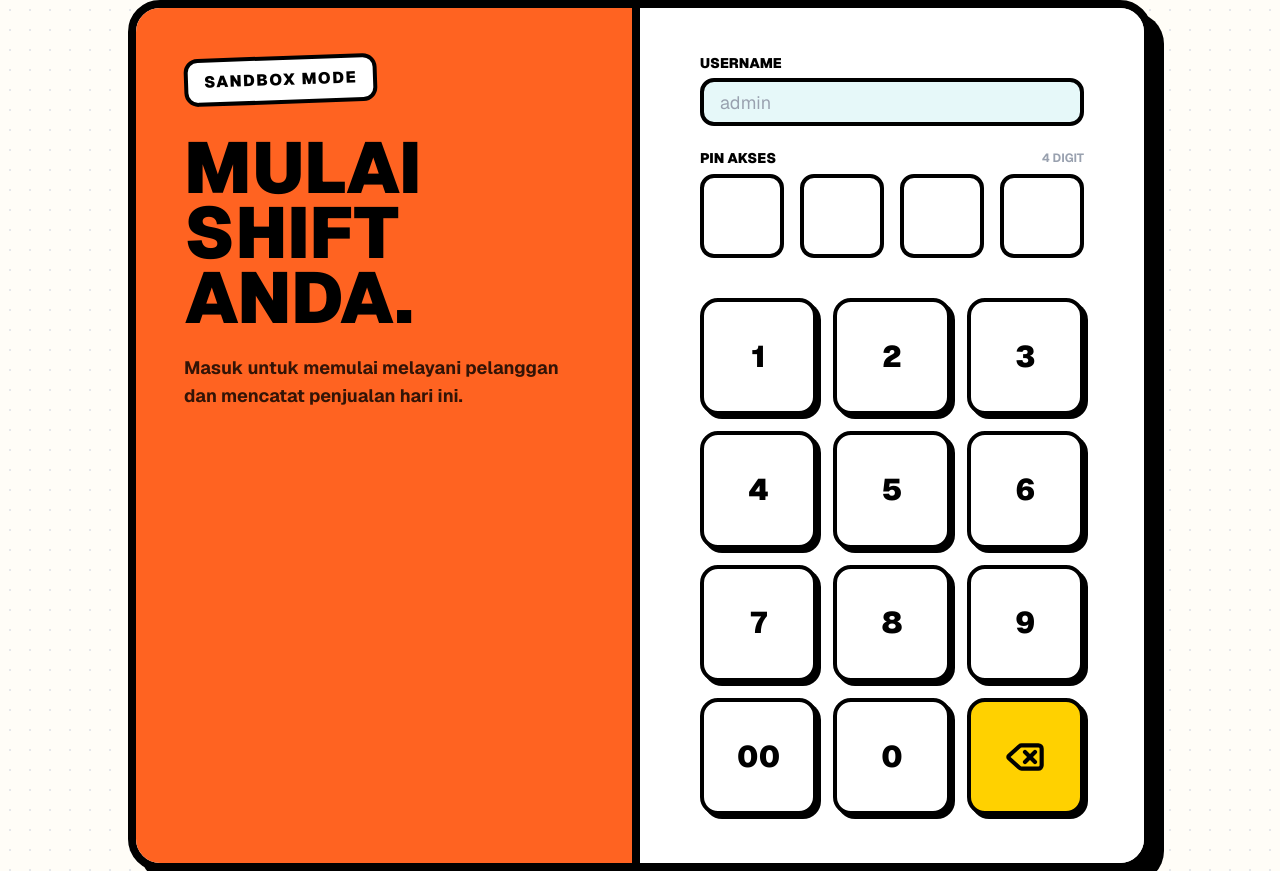
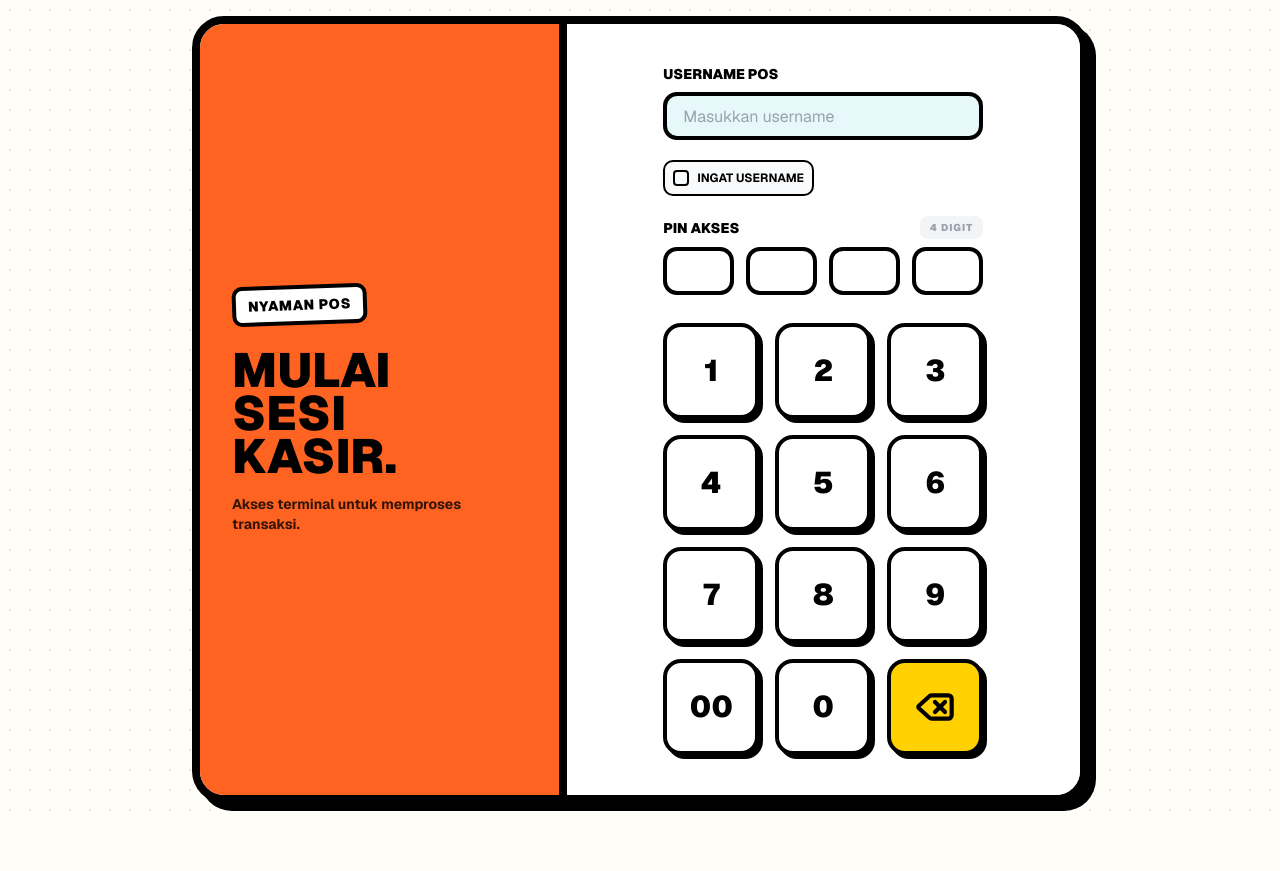
Before and after one commit to fanfeklab/nyaman-coffee, a Next.js app: page /login in a window 1280 px wide. After the commit the page ends 819 px from the top, so only its background shows below. Built offline with nearby package versions, Linux system fonts and the light colour scheme.

Commit message:
feat: add landing page and remember me functionality
- Implement a new Neobrutalist landing page to replace the automatic redirect.
- Add "Remember Me" checkbox to the login template with local storage caching.
- Add checkbox UI component.

```diff
--- a/components/templates/PinLoginTemplate.tsx
+++ b/components/templates/PinLoginTemplate.tsx
@@ -1,12 +1,12 @@
 'use client';
 
-import React, { useState } from 'react';
+import React, { useState, useEffect } from 'react';
 import { useRouter } from 'next/navigation';
 import { motion, AnimatePresence } from 'motion/react';
 import { PinKeypad } from '../organisms/PinKeypad';
 import { Input } from '../ui/input';
 import { Label } from '../ui/label';
-import { Button } from '../ui/button';
+import { Checkbox } from '../ui/checkbox';
 import { useAuthStore } from '@/store/useAuthStore';
 import { cn } from '@/lib/utils';
 
@@ -15,6 +15,7 @@ export function PinLoginTemplate() {
   const [username, setUsername] = useState('');
   const [pin, setPin] = useState('');
   const [error, setError] = useState('');
+  const [rememberMe, setRememberMe] = useState(false);
 
   const [failedAttempts, setFailedAttempts] = useState(0);
   const [cooldownTime, setCooldownTime] = useState<number | null>(null);
@@ -22,8 +23,18 @@ export function PinLoginTemplate() {
 
   const { login } = useAuthStore();
 
+  useEffect(() => {
+    const cachedUser = localStorage.getItem('pos_cached_username');
+    if (cachedUser) {
+      // eslint-disable-next-line react-hooks/set-state-in-effect
+      setUsername(cachedUser);
+      // eslint-disable-next-line react-hooks/set-state-in-effect
+      setRememberMe(true);
+    }
+  }, []);
+
   // Timer for cooldown
-  React.useEffect(() => {
+  useEffect(() => {
     let interval: NodeJS.Timeout;
     if (cooldownTime) {
       interval = setInterval(() => {
@@ -52,6 +63,11 @@ export function PinLoginTemplate() {
 
     const success = login(username, currentPin);
     if (success) {
+       if (rememberMe) {
+         localStorage.setItem('pos_cached_username', username);
+       } else {
+         localStorage.removeItem('pos_cached_username');
+       }
        router.push('/shift');
     } else {
        const newAttempts = failedAttempts + 1;
@@ -85,62 +101,77 @@ export function PinLoginTemplate() {
   };
 
   return (
-    <div className="min-h-screen bg-[#FFFDF7] flex bg-[radial-gradient(#e5e7eb_1px,transparent_1px)] [background-size:20px_20px] p-4 lg:p-0">
-      <div className="m-auto w-full max-w-5xl flex flex-col md:flex-row bg-white border-8 border-black rounded-[2rem] shadow-[12px_12px_0px_0px_rgba(0,0,0,1)] overflow-hidden">
+    <div className="min-h-screen bg-[#FFFDF7] flex bg-[radial-gradient(#e5e7eb_1px,transparent_1px)] [background-size:20px_20px] p-4 items-center justify-center">
+      <div className="w-full max-w-4xl flex flex-col md:flex-row bg-white border-8 border-black rounded-[2rem] shadow-[8px_8px_0px_0px_rgba(0,0,0,1)] overflow-hidden">
 
         {/* Left Branding Panel */}
-        <div className="w-full md:w-1/2 bg-[#FF6321] p-12 flex flex-col justify-between border-b-8 md:border-b-0 md:border-r-8 border-black">
+        <div className="w-full md:w-5/12 bg-[#FF6321] p-8 flex flex-col justify-center border-b-8 md:border-b-0 md:border-r-8 border-black">
            <div>
               <motion.div
                 initial={{ opacity: 0, y: -20 }}
                 animate={{ opacity: 1, y: 0 }}
-                className="bg-white border-4 border-black w-max px-4 py-2 rounded-xl mb-8 -rotate-2"
+                className="bg-white border-4 border-black w-max px-3 py-1 rounded-lg mb-6 -rotate-2"
               >
-                 <span className="font-space-grotesk font-black text-black tracking-widest uppercase">SandBox Mode</span>
+                 <span className="font-space-grotesk font-black text-black tracking-wider uppercase text-sm">Nyaman POS</span>
               </motion.div>
-              <h1 className="font-space-grotesk text-5xl lg:text-7xl font-black text-black leading-[0.9] uppercase mb-6">
-                Mulai<br />Shift<br />Anda.
+              <h1 className="font-space-grotesk text-4xl lg:text-5xl font-black text-black leading-[0.9] uppercase mb-4">
+                Mulai<br />Sesi<br />Kasir.
               </h1>
-              <p className="font-inter font-bold text-black/80 max-w-sm text-lg">
-                Masuk untuk memulai melayani pelanggan dan mencatat penjualan hari ini.
+              <p className="font-inter font-bold text-black/80 text-sm">
+                Akses terminal untuk memproses transaksi.
               </p>
            </div>
         </div>
 
         {/* Right Login Panel */}
-        <div className="w-full md:w-1/2 p-8 lg:p-12 flex items-center justify-center bg-white relative">
-          <div className="w-full max-w-sm flex flex-col gap-6">
+        <div className="w-full md:w-7/12 p-6 lg:p-10 flex items-center justify-center bg-white">
+          <div className="w-full max-w-[320px] flex flex-col gap-5">
 
             <div className="flex flex-col gap-2">
-              <Label htmlFor="username">Username</Label>
+              <Label htmlFor="username" className="font-black uppercase text-sm">Username POS</Label>
               <Input
                  id="username"
                  value={username}
                  onChange={(e) => setUsername(e.target.value)}
                  disabled={!!cooldownTime}
-                 placeholder="admin"
-                 className="text-lg bg-[#E6F8F9]"
+                 placeholder="Masukkan username"
+                 className="text-base bg-[#E6F8F9] h-12 border-4 border-black"
               />
+            </div>
+
+            <div className="flex items-center space-x-2 bg-gray-50 border-2 border-black p-2 rounded-lg w-max">
+              <Checkbox
+                id="remember"
+                checked={rememberMe}
+                onCheckedChange={(checked) => setRememberMe(checked as boolean)}
+                className="border-2 border-black data-[state=checked]:bg-[#FFD100] data-[state=checked]:text-black"
+              />
+              <label
+                htmlFor="remember"
+                className="text-xs font-bold leading-none peer-disabled:cursor-not-allowed peer-disabled:opacity-70 cursor-pointer uppercase"
+              >
+                Ingat Username
+              </label>
             </div>
 
             <div className="flex flex-col gap-2 relative">
                <div className="flex justify-between items-center">
-                 <Label>PIN Akses</Label>
-                 <span className="text-xs font-bold text-gray-400">4 DIGIT</span>
+                 <Label className="font-black uppercase text-sm">PIN Akses</Label>
+                 <span className="text-[10px] font-black tracking-widest text-gray-400 bg-gray-100 px-2 py-0.5 rounded-md border-2 border-transparent">4 DIGIT</span>
                </div>
 
                {/* 4 Digit Visual indicators */}
-               <div className="flex gap-4 justify-between">
+               <div className="flex gap-3 justify-between">
                  {[0, 1, 2, 3].map((index) => (
                    <div
                      key={index}
                      className={cn(
-                       "w-full aspect-square border-4 border-black rounded-xl flex items-center justify-center transition-all",
+                       "w-full h-12 border-4 border-black rounded-xl flex items-center justify-center transition-all",
                        pin.length > index ? "bg-black" : (cooldownTime ? "bg-gray-200" : "bg-white")
                      )}
                    >
                      {pin.length > index && (
-                        <div className="w-4 h-4 bg-[#FFD100] rounded-full" />
+                        <div className="w-3 h-3 bg-[#FFD100] rounded-full" />
                      )}
                    </div>
                  ))}
@@ -160,11 +191,11 @@ export function PinLoginTemplate() {
                   initial={{ opacity: 0, height: 0 }}
                   animate={{ opacity: 1, height: 'auto' }}
                   exit={{ opacity: 0, height: 0 }}
-                  className="font-inter font-bold text-red-500 bg-red-100 border-2 border-red-500 p-3 rounded-lg text-sm text-center"
+                  className="font-inter font-black text-red-500 bg-red-100 border-4 border-red-500 p-2 rounded-lg text-xs tracking-wider uppercase text-center"
                 >
                   {error}
                   {cooldownTime && (
-                    <span className="block mt-1 font-mono text-lg">
+                    <span className="block mt-1 font-mono text-base">
                       {timeLeft}s
                     </span>
                   )}
@@ -175,7 +206,7 @@ export function PinLoginTemplate() {
             <PinKeypad
                onKeyPress={handleKeyPress}
                onDelete={handleDelete}
-               className="mt-4"
+               className="mt-2"
                disabled={!!cooldownTime}
             />
           </div>
--- /dev/null
+++ b/components/ui/checkbox.tsx
@@ -0,0 +1,29 @@
+"use client"
+
+import { Checkbox as CheckboxPrimitive } from "@base-ui/react/checkbox"
+
+import { cn } from "@/lib/utils"
+import { CheckIcon } from "lucide-react"
+
+function Checkbox({ className, ...props }: CheckboxPrimitive.Root.Props) {
+  return (
+    <CheckboxPrimitive.Root
+      data-slot="checkbox"
+      className={cn(
+        "peer relative flex size-4 shrink-0 items-center justify-center rounded-[4px] border border-input transition-colors outline-none group-has-disabled/field:opacity-50 after:absolute after:-inset-x-3 after:-inset-y-2 focus-visible:border-ring focus-visible:ring-3 focus-visible:ring-ring/50 disabled:cursor-not-allowed disabled:opacity-50 aria-invalid:border-destructive aria-invalid:ring-3 aria-invalid:ring-destructive/20 aria-invalid:aria-checked:border-primary dark:bg-input/30 dark:aria-invalid:border-destructive/50 dark:aria-invalid:ring-destructive/40 data-checked:border-primary data-checked:bg-primary data-checked:text-primary-foreground dark:data-checked:bg-primary",
+        className
+      )}
+      {...props}
+    >
+      <CheckboxPrimitive.Indicator
+        data-slot="checkbox-indicator"
+        className="grid place-content-center text-current transition-none [&>svg]:size-3.5"
+      >
+        <CheckIcon
+        />
+      </CheckboxPrimitive.Indicator>
+    </CheckboxPrimitive.Root>
+  )
+}
+
+export { Checkbox }
```
Also changed, not shown: app/page.tsx (+61 -2 lines).
